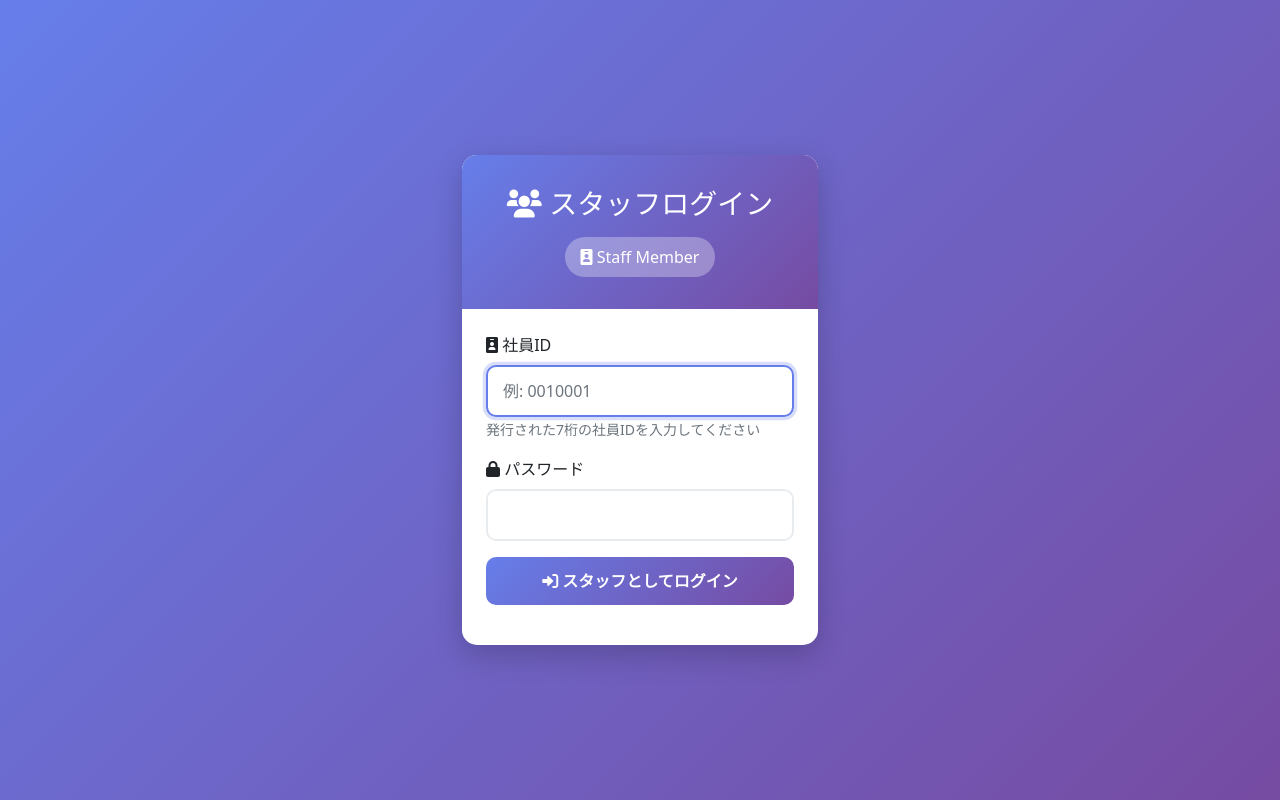
After one commit to Hiroki-211/Shift_ai2, a Django app: page /staff-login/ in a window 1280 px wide. The commit adds this page. Run offline with Django 5.2, Linux system fonts and the light colour scheme.

Commit message:
画面分離お疲れ様です。

```diff
--- a/shift_ai/accounts/views.py
+++ b/shift_ai/accounts/views.py
@@ -7,8 +7,26 @@ from django.views.decorators.http import require_http_methods
 from django.core.paginator import Paginator
 from django.db.models import Q
 from django.db import transaction
+from django.views import View
+from django.contrib.auth.views import LoginView
 from .models import Store, Staff, StaffRequirement
 from .forms import StoreForm, StaffForm, StaffRequirementForm, UserRegistrationForm
+
+
+def home(request):
+    """ホームページ（ログイン選択画面）"""
+    if request.user.is_authenticated:
+        # ログイン済みの場合は適切なダッシュボードにリダイレクト
+        try:
+            staff = request.user.staff
+            if staff.is_manager:
+                return redirect('admin_accounts:dashboard')
+            else:
+                return redirect('staff_accounts:dashboard')
+        except Staff.DoesNotExist:
+            messages.error(request, "スタッフ情報が見つかりません。")
+            return redirect('admin_login')
+    return render(request, 'home.html')
 
 
 @login_required
@@ -22,7 +40,7 @@ def dashboard(request):
             return redirect('staff_accounts:dashboard')
     except Staff.DoesNotExist:
         messages.error(request, "スタッフ情報が見つかりません。")
-        return redirect('login')
+        return redirect('admin_login')
 
 
 @login_required
@@ -155,6 +173,56 @@ def delete_requirement(request, requirement_id):
     return redirect('staff_requirements')
 
 
+class AdminLoginView(LoginView):
+    """管理者用ログインビュー"""
+    template_name = 'registration/admin_login.html'
+
+    def form_valid(self, form):
+        """ログイン成功時の処理"""
+        user = form.get_user()
+
+        # スタッフ情報を確認
+        try:
+            staff = user.staff
+            if not staff.is_manager:
+                messages.error(self.request, "このアカウントは管理者権限がありません。スタッフログインをご利用ください。")
+                return self.form_invalid(form)
+        except Staff.DoesNotExist:
+            messages.error(self.request, "スタッフ情報が見つかりません。")
+            return self.form_invalid(form)
+
+        return super().form_valid(form)
+
+    def get_success_url(self):
+        """ログイン成功時のリダイレクト先"""
+        return '/admin-panel/'
+
+
+class StaffLoginView(LoginView):
+    """スタッフ用ログインビュー"""
+    template_name = 'registration/staff_login.html'
+
+    def form_valid(self, form):
+        """ログイン成功時の処理"""
+        user = form.get_user()
+
+        # スタッフ情報を確認
+        try:
+            staff = user.staff
+            if staff.is_manager:
+                messages.error(self.request, "このアカウントは管理者アカウントです。管理者ログインをご利用ください。")
+                return self.form_invalid(form)
+        except Staff.DoesNotExist:
+            messages.error(self.request, "スタッフ情報が見つかりません。")
+            return self.form_invalid(form)
+
+        return super().form_valid(form)
+
+    def get_success_url(self):
+        """ログイン成功時のリダイレクト先"""
+        return '/staff/'
+
+
 def register(request):
     """ユーザー登録"""
     if request.method == 'POST':
@@ -184,7 +252,7 @@ def register(request):
                 )
 
                 messages.success(request, "アカウントが作成されました。ログインしてください。")
-                return redirect('login')
+                return redirect('admin_login')
     else:
         form = UserRegistrationForm()
 
--- a/shift_ai/shift_ai/urls.py
+++ b/shift_ai/shift_ai/urls.py
@@ -22,7 +22,12 @@ from accounts import views as accounts_views
 urlpatterns = [
     path('admin/', admin.site.urls),
 
+    # ホームページ
+    path('', accounts_views.home, name='home'),
+
     # 認証関連
+    path('admin-login/', accounts_views.AdminLoginView.as_view(), name='admin_login'),
+    path('staff-login/', accounts_views.StaffLoginView.as_view(), name='staff_login'),
     path('login/', auth_views.LoginView.as_view(template_name='registration/login.html'), name='login'),
     path('logout/', auth_views.LogoutView.as_view(), name='logout'),
     path('register/', accounts_views.register, name='register'),
@@ -38,7 +43,7 @@ urlpatterns = [
     path('staff/eval/', include('eval.staff_urls')),
 
     # リダイレクト用（既存のURLとの互換性のため）
-    path('', accounts_views.dashboard, name='dashboard'),
+    path('dashboard/', accounts_views.dashboard, name='dashboard'),
     path('shift/', include('shift.urls')),
     path('eval/', include('eval.urls')),
 ]
--- /dev/null
+++ b/shift_ai/templates/registration/staff_login.html
@@ -0,0 +1,123 @@
+<!DOCTYPE html>
+<html lang="ja">
+<head>
+    <meta charset="UTF-8">
+    <meta name="viewport" content="width=device-width, initial-scale=1.0">
+    <title>スタッフログイン - AIシフト管理システム</title>
+    <link href="https://cdn.jsdelivr.net/npm/bootstrap@5.1.3/dist/css/bootstrap.min.css" rel="stylesheet">
+    <link href="https://cdnjs.cloudflare.com/ajax/libs/font-awesome/6.0.0/css/all.min.css" rel="stylesheet">
+    <style>
+        body {
+            background: linear-gradient(135deg, #667eea 0%, #764ba2 100%);
+            min-height: 100vh;
+            display: flex;
+            align-items: center;
+        }
+        .login-card {
+            background: white;
+            border-radius: 15px;
+            box-shadow: 0 10px 30px rgba(0, 0, 0, 0.2);
+        }
+        .login-header {
+            background: linear-gradient(135deg, #667eea 0%, #764ba2 100%);
+            color: white;
+            border-radius: 15px 15px 0 0;
+            padding: 2rem;
+            text-align: center;
+        }
+        .badge-staff {
+            background-color: rgba(255, 255, 255, 0.3);
+            padding: 0.5rem 1rem;
+            border-radius: 20px;
+            display: inline-block;
+            margin-top: 0.5rem;
+        }
+        .form-control {
+            border-radius: 10px;
+            border: 2px solid #e9ecef;
+            padding: 12px 15px;
+        }
+        .form-control:focus {
+            border-color: #667eea;
+            box-shadow: 0 0 0 0.2rem rgba(102, 126, 234, 0.25);
+        }
+        .btn-login {
+            background: linear-gradient(135deg, #667eea 0%, #764ba2 100%);
+            border: none;
+            border-radius: 10px;
+            padding: 12px;
+            font-weight: bold;
+            transition: all 0.3s;
+        }
+        .btn-login:hover {
+            transform: translateY(-2px);
+            box-shadow: 0 5px 15px rgba(102, 126, 234, 0.4);
+        }
+        .login-type-switch {
+            text-align: center;
+            margin-top: 1rem;
+            padding-top: 1rem;
+            border-top: 1px solid #e9ecef;
+        }
+    </style>
+</head>
+<body>
+    <div class="container">
+        <div class="row justify-content-center">
+            <div class="col-md-6 col-lg-4">
+                <div class="login-card">
+                    <div class="login-header">
+                        <h3><i class="fas fa-users"></i> スタッフログイン</h3>
+                        <span class="badge-staff">
+                            <i class="fas fa-id-badge"></i> Staff Member
+                        </span>
+                    </div>
+                    <div class="card-body p-4">
+                        {% if messages %}
+                            {% for message in messages %}
+                                <div class="alert alert-{{ message.tags }} alert-dismissible fade show" role="alert">
+                                    {{ message }}
+                                    <button type="button" class="btn-close" data-bs-dismiss="alert"></button>
+                                </div>
+                            {% endfor %}
+                        {% endif %}
+
+                        {% if form.errors %}
+                            <div class="alert alert-danger alert-dismissible fade show" role="alert">
+                                <i class="fas fa-exclamation-circle"></i> ユーザー名またはパスワードが正しくありません。
+                                <button type="button" class="btn-close" data-bs-dismiss="alert"></button>
+                            </div>
+                        {% endif %}
+
+                        <form method="post">
+                            {% csrf_token %}
+                            <div class="mb-3">
+                                <label for="id_username" class="form-label">
+                                    <i class="fas fa-id-badge"></i> 社員ID
+                                </label>
+                                <input type="text" class="form-control" id="id_username" name="username" required autofocus placeholder="例: 0010001">
+                                <small class="form-text text-muted">発行された7桁の社員IDを入力してください</small>
+                            </div>
+
+                            <div class="mb-3">
+                                <label for="id_password" class="form-label">
+                                    <i class="fas fa-lock"></i> パスワード
+                                </label>
+                                <input type="password" class="form-control" id="id_password" name="password" required>
+                            </div>
+
+                            <div class="d-grid mb-3">
+                                <button type="submit" class="btn btn-primary btn-login">
+                                    <i class="fas fa-sign-in-alt"></i> スタッフとしてログイン
+                                </button>
+                            </div>
+                        </form>
+                    </div>
+                </div>
+            </div>
+        </div>
+    </div>
+
+    <script src="https://cdn.jsdelivr.net/npm/bootstrap@5.1.3/dist/js/bootstrap.bundle.min.js"></script>
+</body>
+</html>
```
Also changed, not shown: shift_ai/accounts/backends.py (added, +34 -0 lines), shift_ai/accounts/models.py (+26 -1 lines), shift_ai/shift_ai/settings.py (+8 -2 lines), shift_ai/templates/admin/base.html (+0 -7 lines), shift_ai/templates/home.html (added, +172 -0 lines), shift_ai/templates/registration/admin_login.html (added, +123 -0 lines), shift_ai/templates/staff/base.html (+0 -9 lines), shift_ai/accounts/migrations/0002_staff_employee_id.py (added).
